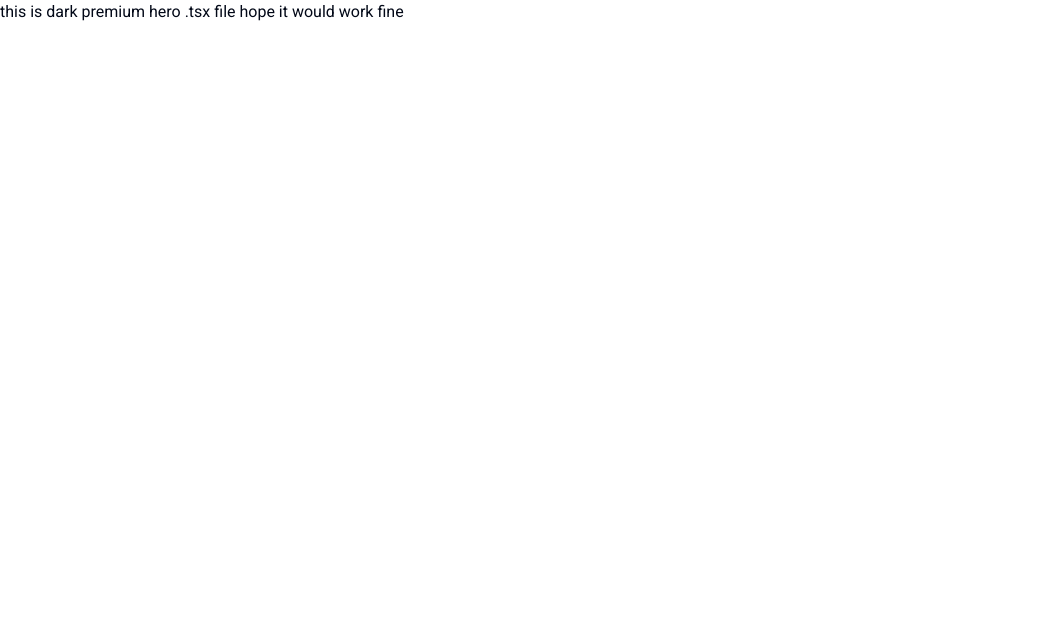
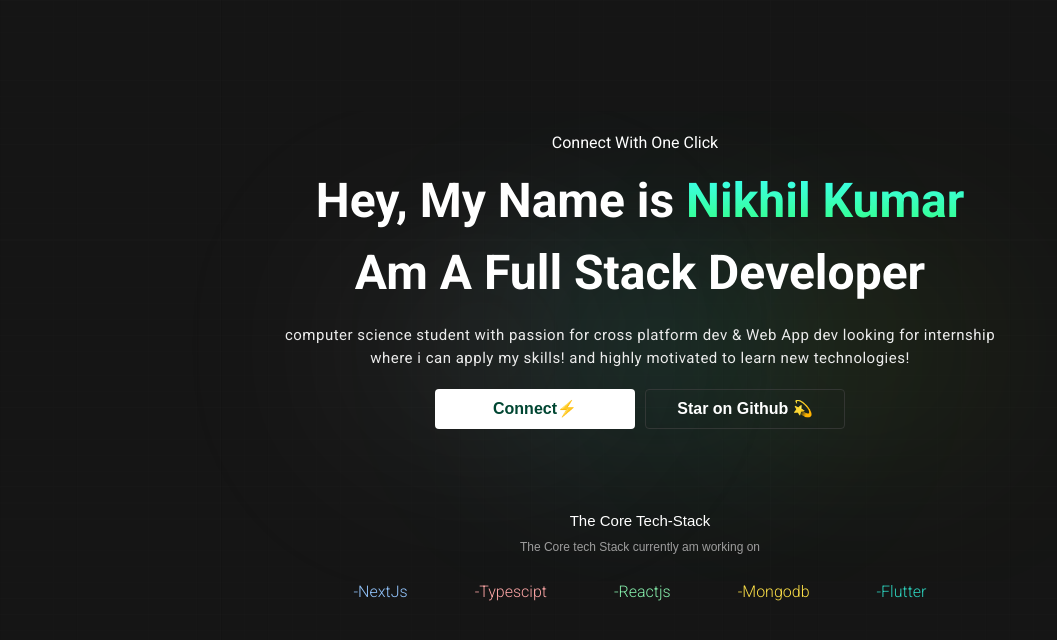
Before and after one commit to voiiddxx/SwiftFolio, a Next.js app: page /themes/darkpremium in a window 1280 px wide. Shown: the top 640 px of the page, without its empty margins (0-1057 px from the left). Built offline with nearby package versions, Linux system fonts and the light colour scheme.

Commit message:
implemented hero page ui for the dark premium theme

```diff
--- /dev/null
+++ b/components/themecomponents/darkpremium/Darkheroprem.css
@@ -0,0 +1,183 @@
+*{
+    margin: 0;padding: 0;
+
+}
+.hero-main{
+    background-color: black;
+    height: 100vh;
+    width: 100%;
+    background-image: url("/check.svg");
+    background-repeat: no-repeat;
+    background-size: cover;
+    background-position: center center;
+}
+
+
+.hero-text{
+    background-color: transparent;
+    height: 70%;
+    display: flex;
+    align-items: center;
+    flex-direction: column;
+    justify-content: center;
+}
+
+
+.hero-text .upper-light{
+    display: flex;
+    align-items: center;
+    gap: 10px;
+    color: white;
+    font-family: 'Roboto', sans-serif;
+    font-weight: 400;
+}
+
+.hero-text .upper-light img{
+    height: 50px;
+    width: 50px;
+    object-fit: cover;
+    border-radius: 50%;
+}
+
+.hero-text .mid-bold-text{
+    margin-top: 10px;
+    text-align: center;
+    font-weight: 700;
+    font-size: 3rem;
+     color: white;
+}
+
+.hero-text .mid-bold-text h1 span{
+
+  background: -webkit-linear-gradient(#3dfff5, #34ff82);
+  -webkit-background-clip: text;
+  -webkit-text-fill-color: transparent;
+
+}
+
+.bottom-light-text{
+    color: rgb(235, 235, 235);
+    text-align: center;
+    font-size: 15px;
+    margin-top: 15px;
+    letter-spacing: 0.5px;
+}
+
+.hero-button{
+    display: flex;
+    gap: 10px;
+    margin-top: 20px;
+}
+
+.core{
+    height: 10px;
+    width: 100%;
+    display: flex;
+    flex-direction: column;
+    align-items: center;
+    margin-top: -50px;
+}
+
+.core h3{
+    font-size: 15px;
+    color: white;
+    font-family: 'Manrope', sans-serif;
+}
+
+.core-detail{
+    color: rgb(157, 157, 157);
+    margin-top: 5px;
+    text-align: center;
+    font-size: 12px;
+    font-family: 'Manrope', sans-serif;
+}
+.core-images{
+    display: flex;
+    align-items: center;
+    justify-content: center;
+    gap: 35px;
+    margin-top: 20px;
+}
+.core-images img{
+    height: 35px;
+    width: 35px;
+}
+
+
+.connect-button{
+    height: 40px;
+    width: 200px;
+    background-color: white;
+    border-radius: 4px;
+    display: flex;
+    align-items: center;
+    justify-content: center;
+}
+
+.hero-button a{
+    text-decoration: none;
+    color: rgb(0, 70, 50);
+}
+
+.connect-button p{
+    font-family: 'Manrope', sans-serif;
+    font-weight: 700;
+    text-decoration: none;
+    font-style: normal;
+}
+.github-button{
+    height: 40px;
+    width: 200px;
+    background-color: transparent;
+    border: 1px solid rgba(66, 66, 66, 0.623);
+    display: flex;
+    align-items: center;
+    justify-content: center;
+    border-radius: 4px;
+}
+
+
+.github-button p{
+    font-family: 'Manrope', sans-serif;
+    font-weight: 700;
+    color: white;
+}
+
+
+
+@media screen and (max-width: 738px) {
+
+   .mid-bold-text h1{
+    font-size: 35px;
+    margin-left: 30px;
+    margin-right: 30px;
+   }
+
+   .bottom-light-text p{
+    font-size: 15px;
+    margin-left: 30px;
+    margin-right: 30px;
+   }
+
+   .connect-button{
+    height: auto;
+    width:auto;
+    padding: 10px;
+   }
+
+   .github-button{
+    height: auto;
+    width: auto;
+    padding: 10px;
+   }
+
+   .connect-button p{
+    font-size: 15px;
+   }
+   .github-button p{
+    font-size: 14px;
+   }
+
+
+
+}
--- a/components/themecomponents/darkpremium/DarkpremHero.tsx
+++ b/components/themecomponents/darkpremium/DarkpremHero.tsx
@@ -1,10 +1,68 @@
-import React from 'react'
+import './Darkheroprem.css'
+
 
 const DarkpremHero = () => {
   return (
     <div>
-      <h1>this is dark premium hero .tsx file hope it would work fine</h1>
+    <div className="hero-main">
+      <div className="navbar">
+        {/* <Nav/> */}
+      </div>
+      <div className="hero-text">
+          <div className="upper-light">
+              <p>Connect With One Click</p>
+            <a href="mailto:nikhildesign00@gmail.com">
+            {/* <img src={person} alt="person" /> */}
+            </a>
+          </div>
+          <div className="mid-bold-text">
+            <h1>Hey, My Name is <span> Nikhil Kumar</span>  <br /> Am A Full Stack Developer</h1>
+          </div>
+          <div className="bottom-light-text">
+            <p>computer science student with passion for cross platform dev  & Web App dev looking  for internship <br /> where i can apply my  skills! and highly motivated  to learn new technologies!</p>
+          </div>
+
+          <div className="hero-button">
+           <a href="https://www.linkedin.com/in/nikhil-kumar-1043b7239/">
+           <div className="connect-button">
+              <p>Connect⚡</p>
+            </div>
+           </a>
+            <a href="https://github.com/voiiddxx">
+            <div className="github-button">
+              <p>Star on Github 💫</p>
+            </div>
+            </a>
+          </div>
+
+      </div>
+
+      <div className="core">
+        <h3>The Core Tech-Stack</h3>
+        <p className="core-detail">
+          The Core tech Stack currently am working on
+        </p>
+
+        <div className="core-images">
+          <div className='h-7 p-4 flex justify-center items-center bg-blend-hue rounded-lg' >
+            <h1 className='opacity- text-blue-300 font-light'>-NextJs</h1>
+          </div>
+          <div className='h-7 p-4 flex justify-center items-center bg-blend-hue rounded-lg' >
+            <h1 className='opacity- text-red-300 font-light'>-Typescipt</h1>
+          </div>
+          <div className='h-7 p-4 flex justify-center items-center bg-blend-hue rounded-lg' >
+            <h1 className='opacity- text-green-300 font-light'>-Reactjs</h1>
+          </div>
+          <div className='h-7 p-4 flex justify-center items-center bg-blend-hue rounded-lg' >
+            <h1 className='opacity- text-yellow-300 font-light'>-Mongodb</h1>
+          </div>
+          <div className='h-7 p-4 flex justify-center items-center bg-blend-hue rounded-lg' >
+            <h1 className='opacity- text-teal-400 font-light'>-Flutter</h1>
+          </div>
+        </div>
+      </div>
     </div>
+  </div>
   )
 }
 
```
Also changed, not shown: public/check.svg (added).
